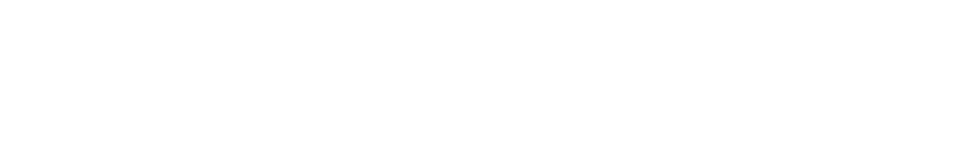
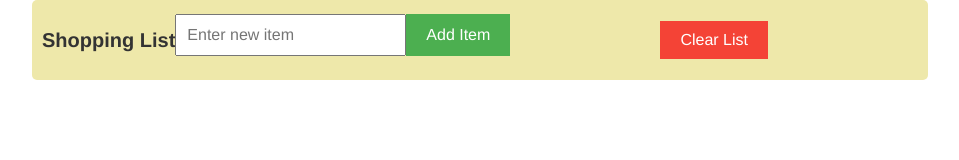
Before and after one commit to BLACKxs123/Week-2-code-challenge, a plain HTML site: page index.html in a window 1280 px wide. Shown: the whole page, without its empty margins (160-1119 px from the left). Drawn offline with Linux system fonts and the light colour scheme.

Commit message:
Second Commit

```diff
--- a/index.html
+++ b/index.html
@@ -3,9 +3,20 @@
 <head>
     <meta charset="UTF-8">
     <meta name="viewport" content="width=device-width, initial-scale=1.0">
-    <title>Document</title>
+    <title>Code Challenge</title>
+    <link rel="stylesheet" href="main.css">
+    <script src="https://kit.fontawesome.com/6ac5969a40.js" crossorigin="anonymous"></script>
 </head>
 <body>
-
+    <div class="header">
+        <h1>Shopping List</h1>
+        <form id="shopping-form">
+            <input type="text" id="item" placeholder="Enter new item">
+            <button type="submit">Add Item</button>
+        </form>
+        <ul id="shopping-list"></ul>
+        <button id="clear-btn">Clear List</button>
+    </div>
+    <script src="main.js"></script>
 </body>
 </html>
--- a/main.css
+++ b/main.css
@@ -0,0 +1,81 @@
+*{
+    margin: 0;
+    padding: 0;
+    box-sizing: border-box;
+    font-family: 'Franklin Gothic Medium', 'Arial Narrow', Arial, sans-serif;
+    font-size: 20px;
+}
+body{
+    display: flex;
+    align-items: center;
+    justify-content: center;
+    flex-direction: column;
+}
+.header{
+    height: 80px;
+    width: 70%;
+    background-color: palegoldenrod;
+    border-radius: 5px;
+    margin: 25px, o;
+    display: flex;
+    align-items: center;
+    justify-content: space-between;
+    padding: 10px;
+}
+h1 {
+    text-align: center;
+    color: #333;
+}
+
+form {
+    display: flex;
+    margin-bottom: 10px;
+}
+
+form input[type="text"] {
+    flex: 1;
+    padding: 10px;
+    font-size: 16px;
+}
+
+form button {
+    padding: 10px 20px;
+    background-color: #4CAF50;
+    color: white;
+    border: none;
+    cursor: pointer;
+    font-size: 16px;
+}
+
+form button:hover {
+    background-color: #45a049;
+}
+
+ul {
+    list-style-type: none;
+    padding: 0;
+}
+
+ul li {
+    padding: 10px;
+    border-bottom: 1px solid #ddd;
+}
+
+ul li:last-child {
+    border-bottom: none;
+}
+
+#clear-btn {
+    display: block;
+    margin: 20px auto;
+    padding: 10px 20px;
+    background-color: #f44336;
+    color: white;
+    border: none;
+    cursor: pointer;
+    font-size: 16px;
+}
+
+#clear-btn:hover {
+    background-color: #d32f2f;
+}
--- a/main.js
+++ b/main.js
@@ -0,0 +1,27 @@
+document.addEventListener('DOMContentLoaded', function() {
+    const shoppingForm = document.getElementById('shopping-form');
+    const shoppingList = document.getElementById('shopping-list');
+    const clearBtn = document.getElementById('clear-btn');
+
+    shoppingForm.addEventListener('submit', function(event) {
+        event.preventDefault(); // Prevent form submission
+        const newItem = document.getElementById('item').value.trim();
+        if (newItem !== '') {
+            addItemToList(newItem);
+            shoppingForm.reset();
+        }
+    });
+
+    clearBtn.addEventListener('click', function() {
+        shoppingList.innerHTML = ''; // Clear the list
+    });
+
+    function addItemToList(item) {
+        const li = document.createElement('li');
+        li.textContent = item;
+        li.addEventListener('click', function() {
+            li.classList.toggle('checked');
+        });
+        shoppingList.appendChild(li);
+    }
+});
```
Also changed, not shown: 1 other file.
